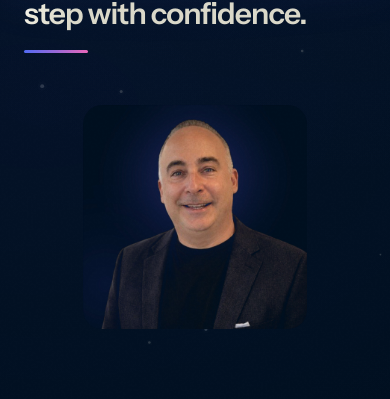
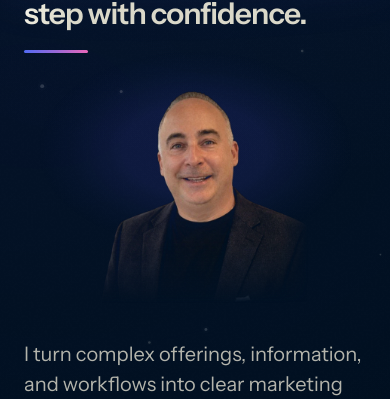
Before and after one commit to ShawnCapizzi/shawncapizzi-com, a Next.js app: page / in a window 390 px wide. Shown: the part 232-631 px from the top of the page. Built offline with nearby package versions, Linux system fonts and the light colour scheme; no server answers.

Commit message:
Brand rule, Get in touch portrait and copy, mobile menu, FAQ line, and unframed headshots in an extended glow

```diff
--- a/app/about/page.tsx
+++ b/app/about/page.tsx
@@ -5,6 +5,7 @@ import { JsonLd } from "@/components/JsonLd";
 import { pageMetadata, profilePage } from "@/lib/seo";
 import { KeepHyphens } from "@/components/KeepHyphens";
 import { VideoWithPlayOverlay } from "@/components/VideoWithPlayOverlay";
+import { Portrait } from "@/components/Portrait";
 
 /* The six kinds of work in "Hard to staff", once a single paragraph. */
 const HARD_TO_STAFF_WORK = [
@@ -49,51 +50,10 @@ export default function Page() {
   return (
     <article>
       <JsonLd data={profilePage()} />
-      {/* Rim-shimmer CSS, scoped to .capizzi-rim-card class.
-          Color matches nav shimmer (brand-blue #4F46E5). Opacity dims
-          across three passes (0.95 → 0.55 → 0.25 → 0) mirroring the
-          nav shimmer's three-pass falloff. */}
-      <style>{`
-        @keyframes capizzi-rim-shimmer {
-          0%   { transform: rotate(0deg);    opacity: 0.95; }
-          33%  { transform: rotate(360deg);  opacity: 0.55; }
-          66%  { transform: rotate(720deg);  opacity: 0.25; }
-          95%  { transform: rotate(1080deg); opacity: 0.08; }
-          100% { transform: rotate(1080deg); opacity: 0; }
-        }
-        .capizzi-rim-card { position: relative; }
-        .capizzi-rim-card::before {
-          content: '';
-          position: absolute;
-          inset: 0;
-          border-radius: inherit;
-          padding: 2px;
-          background: conic-gradient(
-            from 0deg,
-            transparent 0deg,
-            transparent 270deg,
-            rgba(79, 70, 229, 0.55) 300deg,
-            rgba(79, 70, 229, 1) 335deg,
-            rgba(79, 70, 229, 0.55) 355deg,
-            transparent 360deg
-          );
-          -webkit-mask: linear-gradient(#000 0 0) content-box, linear-gradient(#000 0 0);
-                  mask: linear-gradient(#000 0 0) content-box, linear-gradient(#000 0 0);
-          -webkit-mask-composite: xor;
-                  mask-composite: exclude;
-          animation: capizzi-rim-shimmer 9s linear 1 forwards;
-          pointer-events: none;
-          z-index: 2;
-        }
-        .capizzi-rim-card.delay-1::before { animation-delay: 0.5s; }
-        .capizzi-rim-card.delay-2::before { animation-delay: 1.0s; }
-        @media (prefers-reduced-motion: reduce) {
-          .capizzi-rim-card::before { animation: none; opacity: 0; }
-        }
-      `}</style>
-
       {/* HERO: how the work moved upstream. Rewritten September 2026 in
-          Shawn's words; the portrait and its rim shimmer are unchanged. */}
+          Shawn's words. The portrait lost its frame and the frame's rim
+          shimmer on November 11, 2026 (Shawn's call): it sits in its own
+          extended glow, like the homepage and /how-i-help. */}
       <section className="relative section-hero">
         <div className="max-w-content mx-auto px-6 md:px-8 lg:px-12">
           <p className="eyebrow">About</p>
@@ -130,18 +90,14 @@ export default function Page() {
               </p>
             </div>
 
+            {/* The headshot in its own extended glow, no frame (November 11,
+                2026; components/Portrait.tsx). */}
             <div className="lg:col-span-5 order-1 lg:order-2 flex justify-center lg:justify-start">
-              <div className="relative rounded-2xl overflow-hidden border border-border-default shadow-xl capizzi-rim-card w-full max-w-[220px] lg:max-w-[250px] aspect-[340/430]">
-                <Image
-                  src="/images/brand/headshot-2026-knockout.webp"
-                  alt="Shawn Capizzi"
-                  fill
-                  priority
-                  quality={100}
-                  className="object-cover object-center"
-                  sizes="(max-width: 1024px) 220px, 250px"
-                />
-              </div>
+              <Portrait
+                className="w-[240px] lg:w-[300px]"
+                priority
+                sizes="(max-width: 1024px) 240px, 300px"
+              />
             </div>
           </div>
         </div>
--- a/app/globals.css
+++ b/app/globals.css
@@ -906,6 +906,67 @@ html[data-menu-open] [data-back-to-top] {
 }
 
 /* ============================================================
+   PORTRAIT ON THE OPEN PAGE (November 11, 2026, Shawn's call)
+   Shawn's headshot with no frame (components/Portrait.tsx: the
+   homepage hero, /about, /how-i-help). The photo is a transparent
+   cutout, so it carries no backdrop; ::before draws the blue glow
+   behind him, translucent and spread wider than the photo, so the
+   page's own atmosphere (the starfield, the top-bar glow) shows
+   through everywhere around him and no edge or box ever shows.
+   The jacket's outer edges and bottom fade out.
+   Same glow as the Get in touch card (.cta-portrait below),
+   sampled from headshot-2026-knockout.jpg: centered 50% across and
+   32% down the photo, its radius 48% of the photo's side, page
+   navy by 44%. ::before is sized so its box is that ellipse,
+   spread across by --portrait-spread: left and right sit at
+   50% - spread x 48%, the top at 32% - 48% = -16%, the bottom at
+   32% + 48% = 80% (an inset of 20%).
+   ============================================================ */
+
+.portrait {
+  --portrait-spread: 1.6;
+  position: relative;
+  aspect-ratio: 1 / 1;
+}
+.portrait::before {
+  content: "";
+  position: absolute;
+  top: -16%;
+  bottom: 20%;
+  left: calc(50% - var(--portrait-spread) * 48%);
+  right: calc(50% - var(--portrait-spread) * 48%);
+  /* Translucent, so it only ever adds light: one bright blue at falling
+     alpha that lands on the sampled stops over the page navy (12.5% of
+     rgb(96, 87, 247) over #000F1F is #0C183A), and still lightens, never
+     darkens, wherever the page behind is brighter, such as the top-bar
+     atmosphere at the top of the screen. An opaque navy here read as a
+     dark oval there. */
+  background: radial-gradient(
+    50% 50% at 50% 50%,
+    rgba(96, 87, 247, 0.125) 0%,
+    rgba(96, 87, 247, 0.116) 41.7%,
+    rgba(96, 87, 247, 0.088) 50%,
+    rgba(96, 87, 247, 0.065) 58.3%,
+    rgba(96, 87, 247, 0.042) 66.7%,
+    rgba(96, 87, 247, 0.023) 75%,
+    rgba(96, 87, 247, 0) 91.7%
+  );
+  pointer-events: none;
+}
+.portrait__photo {
+  position: absolute;
+  inset: 0;
+  -webkit-mask-image:
+    linear-gradient(to right, transparent 0%, #000 12%, #000 88%, transparent 100%),
+    linear-gradient(to bottom, #000 0%, #000 72%, transparent 100%);
+  -webkit-mask-composite: source-in;
+  mask-image:
+    linear-gradient(to right, transparent 0%, #000 12%, #000 88%, transparent 100%),
+    linear-gradient(to bottom, #000 0%, #000 72%, transparent 100%);
+  mask-composite: intersect;
+}
+
+/* ============================================================
    PORTRAIT CARD IMAGE (November 11, 2026, Shawn's call)
    The Get in touch card's headshot (CTACards, imageFit
    "portrait"; /work and /faq). It read loud and tight filling the
--- a/app/how-i-help/page.tsx
+++ b/app/how-i-help/page.tsx
@@ -2,6 +2,7 @@ import Image from "next/image";
 import Link from "next/link";
 import { pageMetadata, LINKEDIN_URL } from "@/lib/seo";
 import { WaysGroups, type WaysGroup } from "@/components/WaysGroups";
+import { Portrait } from "@/components/Portrait";
 
 /**
  * /how-i-help (October 2026): the page behind the QR code on Shawn's
@@ -187,18 +188,14 @@ export default function Page() {
               </div>
             </div>
 
+            {/* The headshot in its own extended glow, no frame (November 11,
+                2026; components/Portrait.tsx). */}
             <div className="lg:col-span-5 order-1 lg:order-2 flex justify-center lg:justify-start lg:pt-12">
-              <div className="relative rounded-2xl overflow-hidden border border-border-default shadow-xl capizzi-rim-card w-full max-w-[200px] lg:max-w-[250px] aspect-[340/430]">
-                <Image
-                  src="/images/brand/headshot-2026-knockout.webp"
-                  alt="Shawn Capizzi"
-                  fill
-                  priority
-                  quality={100}
-                  className="object-cover object-center"
-                  sizes="(max-width: 1024px) 200px, 250px"
-                />
-              </div>
+              <Portrait
+                className="w-[220px] lg:w-[300px]"
+                priority
+                sizes="(max-width: 1024px) 220px, 300px"
+              />
             </div>
           </div>
         </div>
--- a/components/Hero.tsx
+++ b/components/Hero.tsx
@@ -1,5 +1,5 @@
-import Image from "next/image";
 import Link from "next/link";
+import { Portrait } from "./Portrait";
 
 /**
  * Hero: homepage hero.
@@ -21,9 +21,10 @@ import Link from "next/link";
  * is still exactly one H1; nothing is duplicated for mobile.
  *   headline, image, lead, wordmark, logos, three doors
  *
- * No backdrop or gradient frame around the image; the rounded photo
- * floats clean on the dark page. Top padding generous on mobile so
- * the image has breathing room from the transparent header bar.
+ * No frame around the image: since November 11, 2026 the photo sits in its
+ * own extended glow and fades into the page (components/Portrait.tsx), so
+ * its square edge never shows. Top padding generous on mobile so the image
+ * has breathing room from the transparent header bar.
  *
  * November 2026: the wordmark that sat under the lead is gone (the header
  * carries it), so the hero ends at the two asks.
@@ -68,27 +69,15 @@ export function Hero() {
                 header already carries it, and the hero reads shorter. */}
           </div>
 
-          {/* Right: headshot, knockout subject on navy plus brand glow, soft edge dissolve */}
+          {/* Right: the headshot in its own extended glow, no frame
+              (November 11, 2026; components/Portrait.tsx). Widths keep the
+              photo the size it was: 80% of the old square column. */}
           <div className="relative lg:col-span-5 order-2 lg:order-2 mt-6 mb-3 lg:my-0">
-            <div
-              className="relative aspect-square max-w-[82%] sm:max-w-[72%] md:max-w-[80%] lg:max-w-[100%] mx-auto"
-              style={{
-                maskImage:
-                  "radial-gradient(ellipse 95% 95% at 50% 45%, #000 82%, rgba(0,0,0,0.5) 95%, transparent 100%)",
-                WebkitMaskImage:
-                  "radial-gradient(ellipse 95% 95% at 50% 45%, #000 82%, rgba(0,0,0,0.5) 95%, transparent 100%)",
-              }}
-            >
-              <Image
-                src="/images/brand/headshot-2026-knockout.jpg"
-                alt="Shawn Capizzi"
-                fill
-                priority
-                sizes="(max-width: 640px) 70vw, (max-width: 1024px) 60vw, 36vw"
-                className="object-cover object-center rounded-3xl"
-                style={{ transform: "scale(0.8)", transformOrigin: "center" }}
-              />
-            </div>
+            <Portrait
+              className="w-[66%] sm:w-[58%] md:w-[64%] lg:w-[80%] mx-auto"
+              priority
+              sizes="(max-width: 640px) 66vw, (max-width: 1024px) 60vw, 30vw"
+            />
           </div>
         </div>
       </div>
--- /dev/null
+++ b/components/Portrait.tsx
@@ -0,0 +1,42 @@
+import Image from "next/image";
+
+/**
+ * Portrait: Shawn's headshot on the open page, with no frame (November 11,
+ * 2026, Shawn's call). The photo is a transparent cutout
+ * (headshot-2026-cutout.webp, made from headshot-2026-knockout.jpg by
+ * separating him from its navy and blue-glow backdrop by color), so no
+ * backdrop travels with it. The glow behind him is drawn by
+ * .portrait::before in app/globals.css, translucent and spread wider than
+ * the photo, so the page's own atmosphere shows through everywhere around
+ * him. The jacket's outer edges and bottom fade out. Used by the homepage
+ * hero, /about, and /how-i-help.
+ *
+ * A frame belongs only where the photo lives inside a card, and there the
+ * card is the frame: the Get in touch card (CTACards, imageFit "portrait").
+ *
+ * The width comes from the caller's className; the portrait is square.
+ */
+export function Portrait({
+  className = "",
+  sizes,
+  priority = false,
+}: {
+  className?: string;
+  sizes: string;
+  priority?: boolean;
+}) {
+  return (
+    <div className={`portrait ${className}`}>
+      <div className="portrait__photo">
+        <Image
+          src="/images/brand/headshot-2026-cutout.webp"
+          alt="Shawn Capizzi"
+          fill
+          priority={priority}
+          sizes={sizes}
+          className="object-cover"
+        />
+      </div>
+    </div>
+  );
+}
```
Also changed, not shown: public/images/brand/headshot-2026-cutout.webp (added), 2 other files (tests, documents, lock files or other folders).
